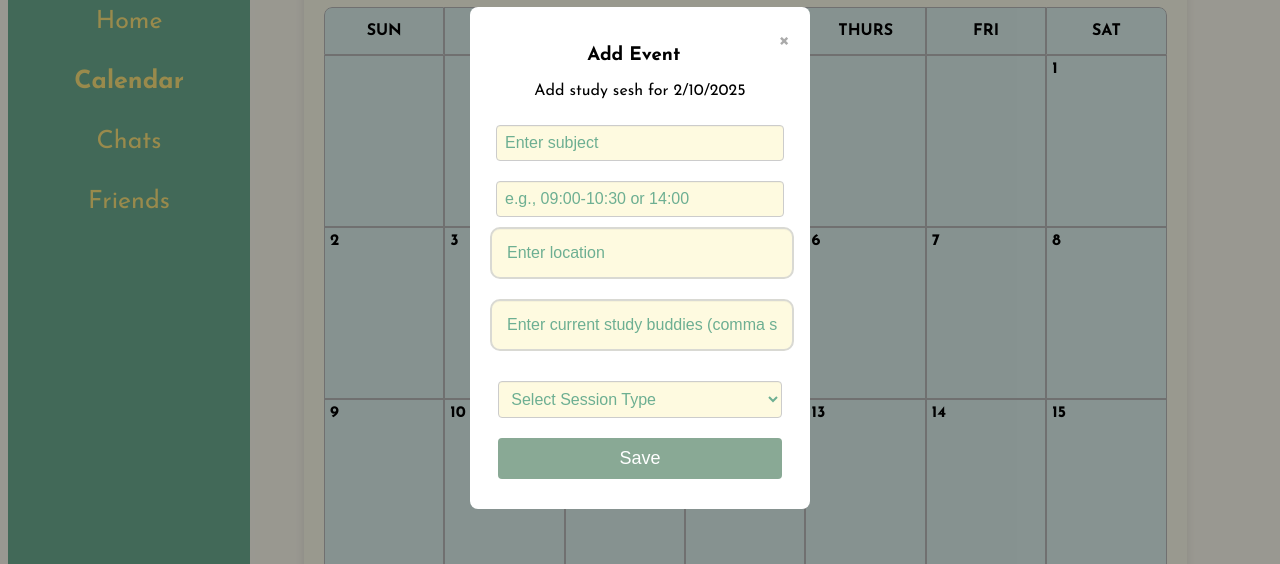
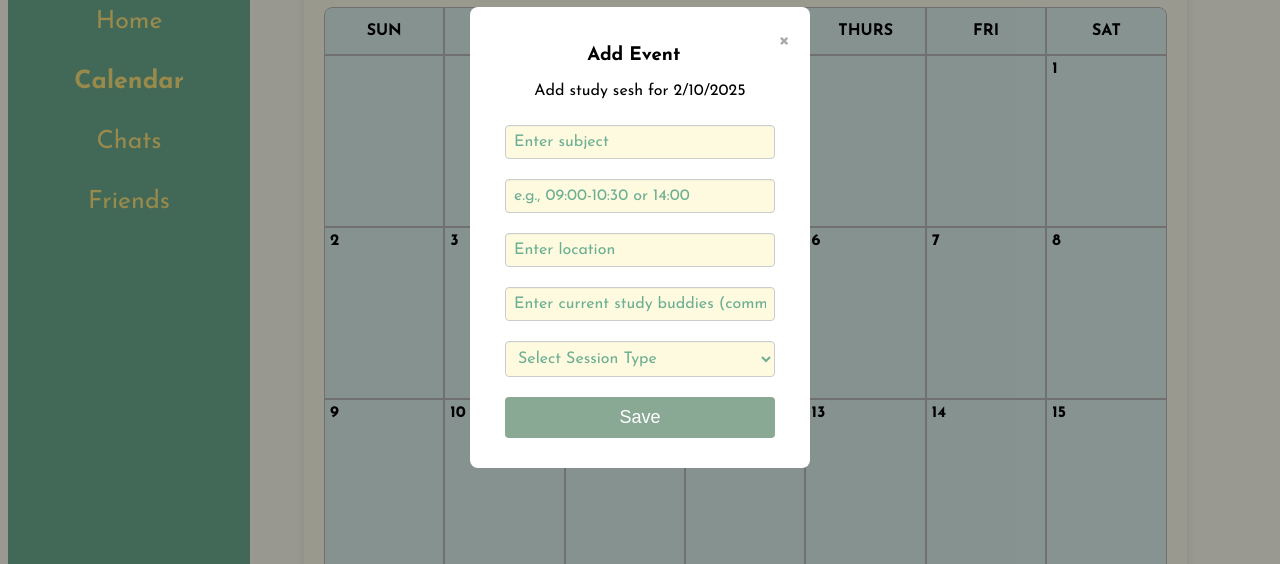
Before and after one commit to hyacinp/ph-2025, a plain HTML site: page calendar.html in a window 1280 px wide. Both pictures are taken after a click on the element "10". Shown: the part 185-749 px from the top of the page. Drawn offline with Linux system fonts and the light colour scheme.

Commit message:
new event modal

```diff
--- a/styles.css
+++ b/styles.css
@@ -280,23 +280,24 @@ a:hover { /* Reactive Menu Items*/
     color: black;
 }
 
-#event-input {
+/* Event Input Modal Styles */
+#event-input,
+#event-time,
+#event-location,
+#event-buddies,
+#session-type {
     width: 90%;
     padding: 8px;
     margin-top: 10px;
     border: 1px solid #ccc;
     border-radius: 4px;
     margin-bottom: 10px;
+    font-family: "Josefin Sans", sans-serif;
+    font-size: 16px;
+    box-sizing: border-box;
 }
 
-#session-type {
-    width: 94.5%;
-    padding: 8px;
-    margin-top: 10px;
-    border: 1px solid #ccc;
-    border-radius: 4px;
-    margin-bottom: 10px;
-}
+
 
 /* Event Details Content */
 #event-details-content p {
@@ -315,7 +316,7 @@ a:hover { /* Reactive Menu Items*/
     cursor: pointer;
     border-radius: 4px;
     transition: background-color 0.3s ease;
-    width: 94.5%;
+    width: 90%;
     display: block;
     margin-left: auto;
     margin-right: auto;
```
